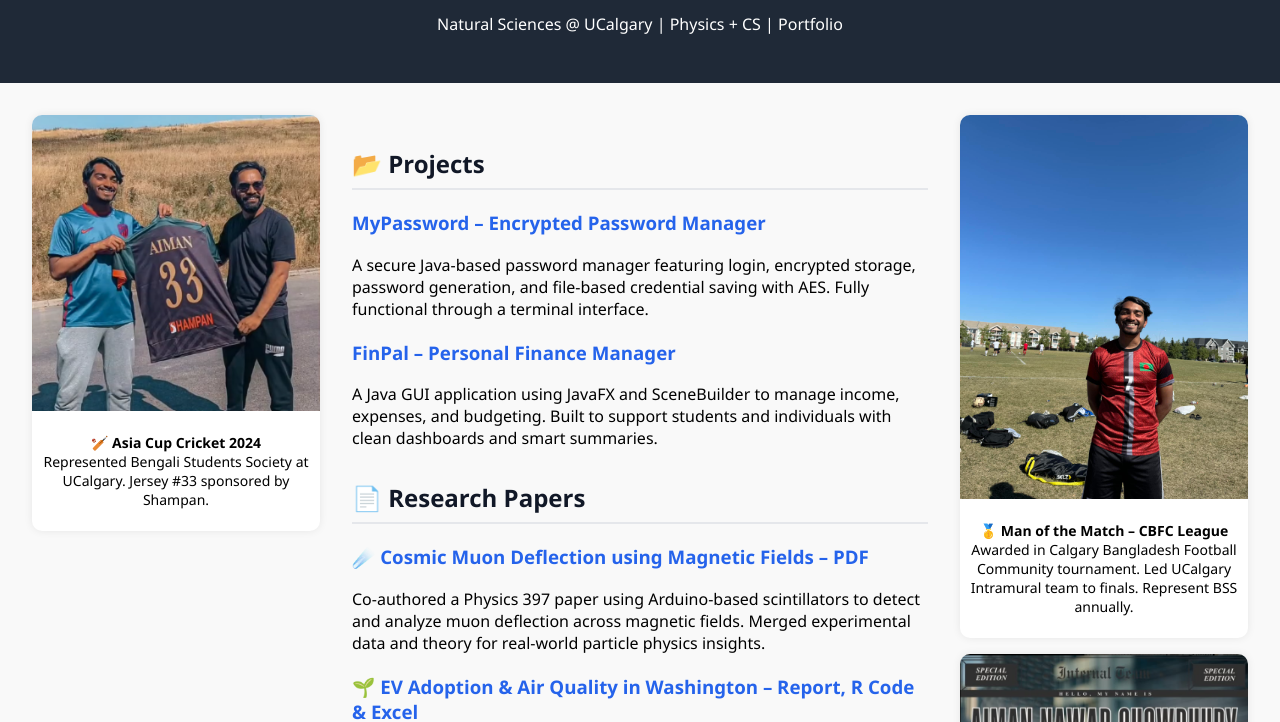
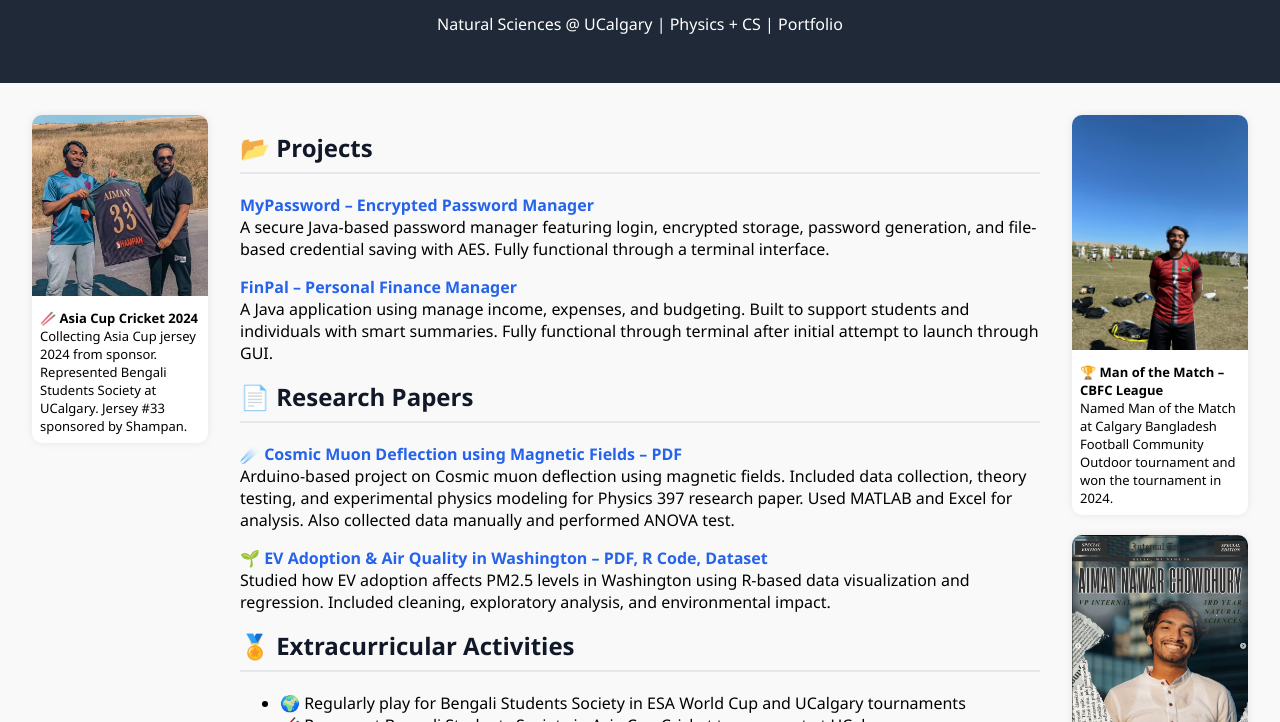
Before and after one commit to AimanChowdhury01/aiman.github.io, a plain HTML site: page index.html in a window 1280 px wide. Shown: the part 78-800 px from the top of the page. Drawn offline with Linux system fonts and the light colour scheme.

Commit message:
Update index.html

```diff
--- a/index.html
+++ b/index.html
@@ -11,150 +11,127 @@
       margin: 0;
       padding: 0;
     }
-
     header {
       background-color: #1f2937;
       color: #ffffff;
       padding: 2rem;
       text-align: center;
     }
-
     h1 {
       margin: 0;
     }
-
     h2 {
       color: #111827;
       border-bottom: 2px solid #e5e7eb;
       padding-bottom: 0.5rem;
       margin-top: 2rem;
     }
-
     a {
       text-decoration: none;
       color: #2563eb;
     }
-
     a:hover {
       text-decoration: underline;
     }
-
     footer {
       text-align: center;
       padding: 2rem;
       color: #6b7280;
     }
-
     .container {
       display: flex;
       justify-content: center;
+      padding: 2rem;
       gap: 2rem;
-      padding: 2rem;
-      flex-wrap: wrap;
     }
-
-    .main-content {
-      flex: 2;
-      max-width: 700px;
-      min-width: 300px;
+    .left-col, .right-col {
+      width: 250px;
     }
-
-    .side-column {
-      flex: 1;
-      min-width: 250px;
+    .card {
+      background-color: #fff;
+      border-radius: 10px;
+      box-shadow: 0 0 8px rgba(0,0,0,0.08);
+      margin-bottom: 20px;
+      overflow: hidden;
     }
-
-    .card {
-      background-color: #ffffff;
-      box-shadow: 0 0 8px rgba(0, 0, 0, 0.08);
-      border-radius: 10px;
-      overflow: hidden;
-      margin-bottom: 1rem;
-      text-align: center;
-      font-size: 14px;
-    }
-
     .card img {
       width: 100%;
-      display: block;
+      height: auto;
     }
-
     .card p {
       padding: 0.5rem;
+      font-size: 13px;
+      margin: 0;
     }
-
+    .main {
+      max-width: 800px;
+    }
+    .main h2 {
+      margin-top: 1rem;
+    }
     ul {
-      padding-left: 1.2rem;
       text-align: left;
-    }
-
-    ul li {
-      margin-bottom: 0.5rem;
     }
   </style>
 </head>
 <body>
+
   <header>
     <h1>Aiman Nawar Chowdhury</h1>
     <p>Natural Sciences @ UCalgary | Physics + CS | Portfolio</p>
   </header>
 
   <div class="container">
-    <!-- Left Sidebar -->
-    <div class="side-column">
+
+    <!-- Left Column -->
+    <div class="left-col">
       <div class="card">
-        <img src="assets/BSS Cricket.png" alt="Asia Cup Cricket" />
-        <p><strong>🏏 Asia Cup Cricket 2024</strong><br>Represented Bengali Students Society at UCalgary. Jersey #33 sponsored by Shampan.</p>
+        <img src="assets/BSS Cricket.png" alt="Asia Cup 2024">
+        <p>🥢 <strong>Asia Cup Cricket 2024</strong><br>Collecting Asia Cup jersey 2024 from sponsor. Represented Bengali Students Society at UCalgary. Jersey #33 sponsored by Shampan.</p>
       </div>
     </div>
 
-    <!-- Main Content -->
-    <div class="main-content">
+    <!-- Main Section -->
+    <div class="main">
       <h2>📂 Projects</h2>
-      <div>
-        <h3><a href="https://github.com/AimanChowdhury01/MyPassword" target="_blank">MyPassword – Encrypted Password Manager</a></h3>
-        <p>A secure Java-based password manager featuring login, encrypted storage, password generation, and file-based credential saving with AES. Fully functional through a terminal interface.</p>
-      </div>
+      <p><a href="https://github.com/AimanChowdhury01/MyPassword" target="_blank"><strong>MyPassword – Encrypted Password Manager</strong></a><br>
+      A secure Java-based password manager featuring login, encrypted storage, password generation, and file-based credential saving with AES. Fully functional through a terminal interface.</p>
 
-      <div style="margin-top: 20px;">
-        <h3><a href="https://github.com/AimanChowdhury01/FinpalApp" target="_blank">FinPal – Personal Finance Manager</a></h3>
-        <p>A Java GUI application using JavaFX and SceneBuilder to manage income, expenses, and budgeting. Built to support students and individuals with clean dashboards and smart summaries.</p>
-      </div>
+      <p><a href="https://github.com/AimanChowdhury01/FinpalApp" target="_blank"><strong>FinPal – Personal Finance Manager</strong></a><br>
+      A Java application using manage income, expenses, and budgeting. Built to support students and individuals with smart summaries. Fully functional through terminal after initial attempt to launch through GUI.</p>
 
       <h2>📄 Research Papers</h2>
-      <div>
-        <h3><a href="https://drive.google.com/file/d/17CnyARo1wyL6_1-kAUCR8StkWAXrkIVJ/view?usp=drive_link" target="_blank">☄️ Cosmic Muon Deflection using Magnetic Fields – PDF</a></h3>
-        <p>Co-authored a Physics 397 paper using Arduino-based scintillators to detect and analyze muon deflection across magnetic fields. Merged experimental data and theory for real-world particle physics insights.</p>
-      </div>
+      <p><a href="https://drive.google.com/file/d/17CnyARo1wyL6_1-kAUCR8StkWAXrkIVJ/view?usp=sharing" target="_blank"><strong>☄️ Cosmic Muon Deflection using Magnetic Fields – PDF</strong></a><br>
+      Arduino-based project on Cosmic muon deflection using magnetic fields. Included data collection, theory testing, and experimental physics modeling for Physics 397 research paper. Used MATLAB and Excel for analysis. Also collected data manually and performed ANOVA test.</p>
 
-      <div style="margin-top: 20px;">
-        <h3><a href="https://drive.google.com/drive/folders/1eLzz4A4j8kFoD0Z0vpih38Dr07ulcFNs?usp=drive_link" target="_blank">🌱 EV Adoption & Air Quality in Washington – Report, R Code & Excel</a></h3>
-        <p>Used data visualization and regression in R to study how electric vehicle growth correlates with PM2.5 levels in Washington. Folder includes the final report, R scripts, and dataset.</p>
-      </div>
+      <p><a href="https://drive.google.com/drive/folders/1eLzz4A4j8kFoD0Z0vpih38Dr07ulcFNs?usp=sharing" target="_blank"><strong>🌱 EV Adoption & Air Quality in Washington – PDF, R Code, Dataset</strong></a><br>
+      Studied how EV adoption affects PM2.5 levels in Washington using R-based data visualization and regression. Included cleaning, exploratory analysis, and environmental impact.</p>
 
       <h2>🏅 Extracurricular Activities</h2>
       <ul>
-        <li>⚽ Regularly play for Bengali Students Society in ESA World Cup and UCalgary tournaments</li>
-        <li>🏏 Represent BSS in Asia Cup Cricket tournament at UCalgary</li>
-        <li>📢 VP Internal – BSS UCalgary: internal logistics, comms, student support</li>
+        <li>🌍 Regularly play for Bengali Students Society in ESA World Cup and UCalgary tournaments</li>
+        <li>🥢 Represent Bengali Students Society in Asia Cup Cricket tournament at UCalgary</li>
+        <li>📢 VP Internal – Bengali Students Society UCalgary: coordinated internal affairs, logistics, student support, and communications for events and tournaments</li>
       </ul>
     </div>
 
-    <!-- Right Sidebar -->
-    <div class="side-column">
+    <!-- Right Column -->
+    <div class="right-col">
       <div class="card">
-        <img src="assets/SoccerMotm.jpg" alt="Soccer Award" />
-        <p><strong>🥇 Man of the Match – CBFC League</strong><br>Awarded in Calgary Bangladesh Football Community tournament. Led UCalgary Intramural team to finals. Represent BSS annually.</p>
+        <img src="assets/SoccerMotm.jpg" alt="Man of the Match">
+        <p>🏆 <strong>Man of the Match – CBFC League</strong><br>Named Man of the Match at Calgary Bangladesh Football Community Outdoor tournament and won the tournament in 2024.</p>
       </div>
       <div class="card">
-        <img src="assets/VPInternal.png" alt="VP Internal" />
-        <p><strong>👔 VP – BSS UCalgary</strong><br>Led operations & featured in Internal Excellence recognition.</p>
+        <img src="assets/VPInternal.png" alt="VP Internal">
+        <p>📘 <strong>VP – BSS UCalgary</strong><br>BSS VP Internal Affairs 2024 – featured in Internal Excellence recognition.</p>
       </div>
     </div>
+
   </div>
 
   <footer>
     <p>© 2025 Aiman Chowdhury. All rights reserved.</p>
   </footer>
+
 </body>
 </html>
```
